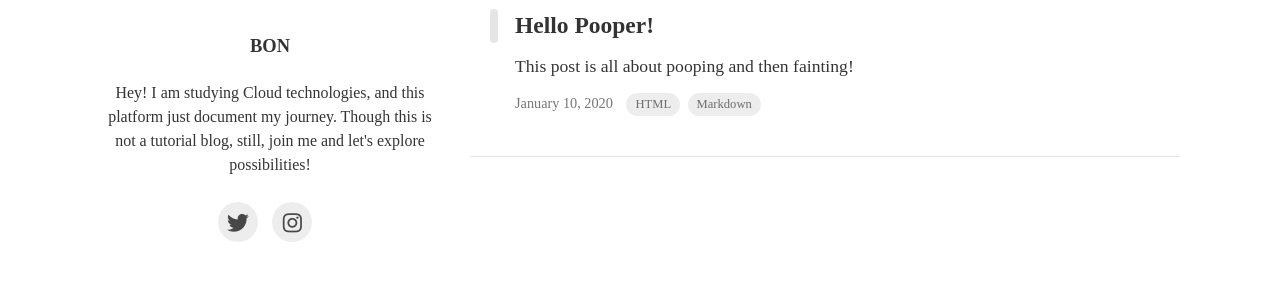
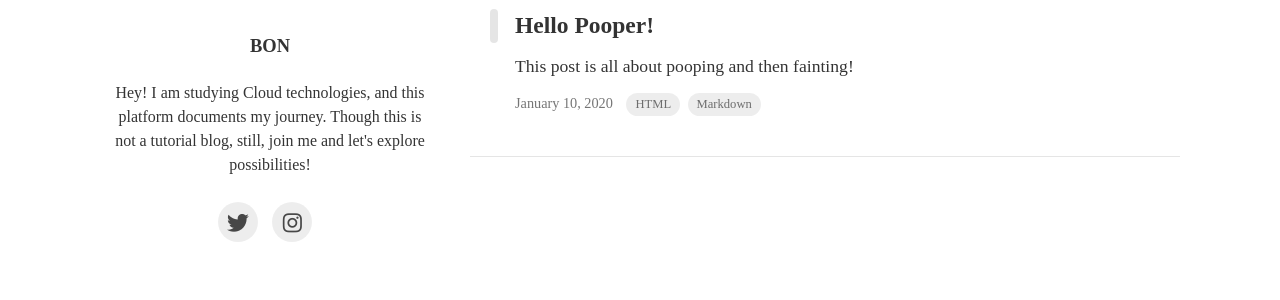
Before and after one commit to bonasfvck/blog, a Jekyll site: the page built from index.html, in a window 1280 px wide. Shown: the part 249-549 px from the top of the page. Built offline with Jekyll 4.4.1, drawn with Linux system fonts in a browser that asks for light colours; nearby versions of some CDN libraries; some web fonts are replaced; the list of posts is cut into pages by our own code.

Commit message:
Update _config.yml

```diff
--- a/_config.yml
+++ b/_config.yml
@@ -11,7 +11,7 @@
   profile :
     image : assets/img/frankestein.png
     username : Bon
-    description : Hey! I am studying Cloud technologies, and this platform just document my journey. Though this is not a tutorial blog, still, join me and let's explore possibilities!
+    description : Hey! I am studying Cloud technologies, and this platform documents my journey. Though this is not a tutorial blog, still, join me and let's explore possibilities!
     experience :
       - start : 2014
         end : 2020
```
